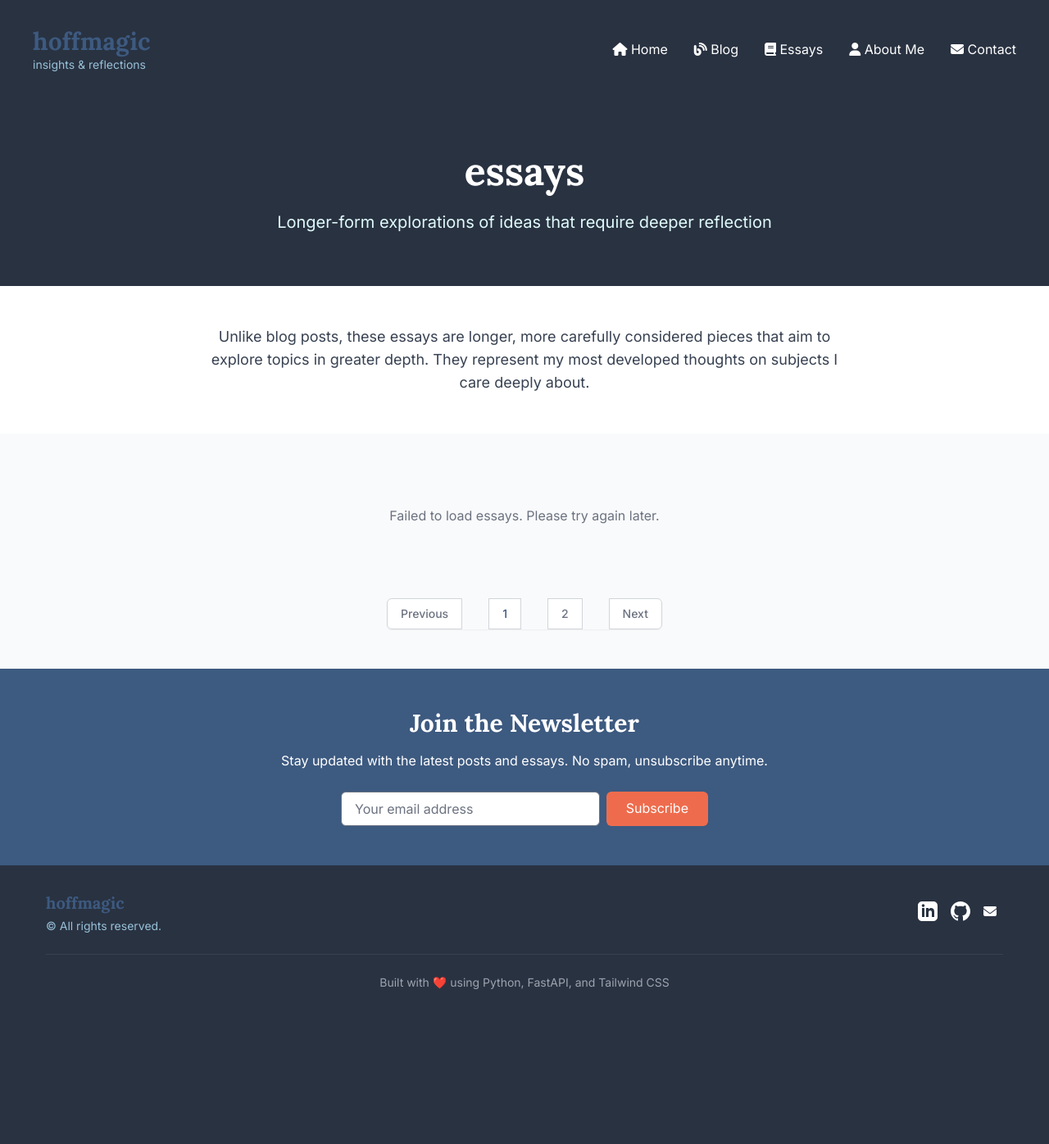
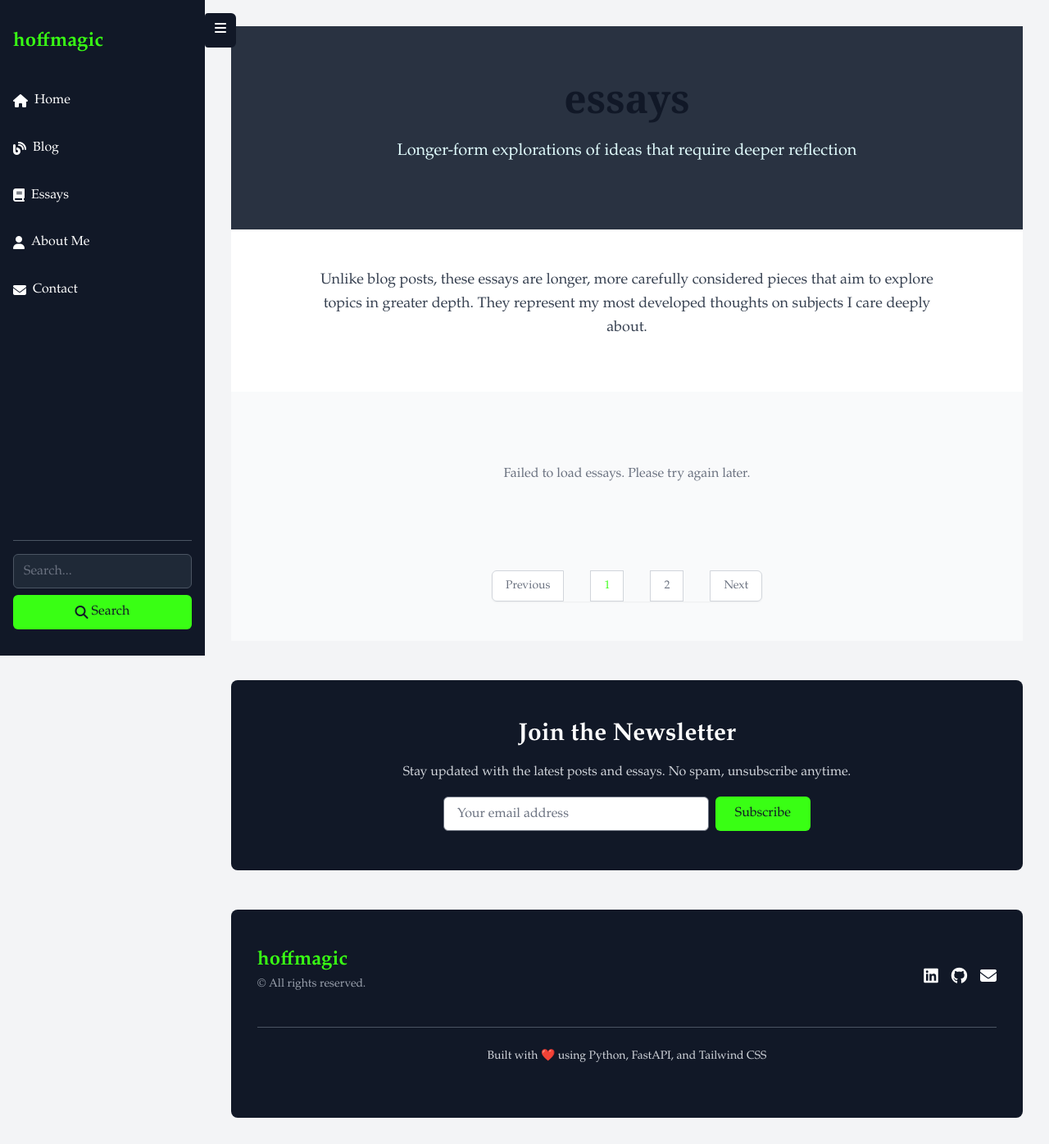
Before and after one commit to h0ffmann/hoffmagic, a Python web app: template src/hoffmagic/templates/essays/list.html in a window 1280 px wide. Shown: the whole page at 82% size. Before the commit the page ends 1207 px from the top, so only its background shows below. Run offline with Jinja, Linux system fonts and the light colour scheme; the template is opened without the code that fills it, so the values that code supplies are empty.

Commit message:
feat: add sidebar layout and fix comment model relationship

```diff
--- /dev/null
+++ b/src/hoffmagic/static/css/custom.css
@@ -0,0 +1,290 @@
+/* Custom styles with Palatino font and fluorescent green accent */
+:root {
+  --flourescent-green: #39ff14;
+  --dark-bg: #111827; /* Using Tailwind's gray-900 for consistency */
+  --light-bg: #f3f4f6; /* Using Tailwind's gray-100 for consistency */
+}
+
+body {
+  font-family: 'Palatino', 'Palatino Linotype', 'Book Antiqua', serif;
+  display: flex;
+  flex-direction: row; /* Changed from column to row for sidebar layout */
+  min-height: 100vh;
+  margin: 0; /* Ensure no default body margin */
+  background-color: var(--light-bg); /* Use light background for main area */
+}
+
+/* Sidebar styles */
+.sidebar {
+  width: 250px; /* Fixed width for the sidebar */
+  background-color: var(--dark-bg); /* Dark background for sidebar */
+  color: white;
+  position: fixed; /* Fixed position */
+  height: 100vh; /* Full height */
+  padding: 2rem 1rem;
+  transition: transform 0.3s ease;
+  z-index: 40; /* Ensure sidebar is above some content but below modals if any */
+  display: flex; /* Use flexbox for internal layout */
+  flex-direction: column; /* Stack items vertically */
+}
+
+.sidebar-header {
+  display: flex;
+  align-items: center;
+  margin-bottom: 2rem;
+}
+
+.sidebar-logo {
+  font-size: 1.5rem; /* Tailwind text-2xl */
+  font-weight: bold; /* Tailwind font-bold */
+  color: var(--flourescent-green);
+  text-decoration: none; /* Remove underline from logo link */
+}
+
+.sidebar-nav {
+  display: flex;
+  flex-direction: column;
+  gap: 1rem; /* Space between nav items */
+  flex-grow: 1; /* Allow nav to take available space */
+}
+
+.sidebar-nav a {
+  color: white;
+  text-decoration: none;
+  padding: 0.5rem 0;
+  transition: color 0.2s;
+  display: flex; /* Align icon and text */
+  align-items: center; /* Center icon and text vertically */
+}
+
+.sidebar-nav a:hover,
+.sidebar-nav a.active { /* Style for active link */
+  color: var(--flourescent-green);
+}
+
+.sidebar-nav a i { /* Margin for icons */
+    margin-right: 0.5rem; /* Tailwind mr-2 */
+}
+
+/* Sidebar Search */
+.sidebar-search {
+    margin-top: auto; /* Push search to the bottom */
+    padding-top: 1rem; /* Space above search */
+    border-top: 1px solid #4b5563; /* Tailwind border-gray-600 */
+}
+
+.sidebar-search input {
+    width: 100%;
+    padding: 0.5rem 0.75rem; /* Tailwind px-3 py-2 */
+    background-color: #1f2937; /* Tailwind bg-gray-800 */
+    color: white;
+    border: 1px solid #4b5563; /* Tailwind border-gray-600 */
+    border-radius: 0.375rem; /* Tailwind rounded-md */
+    margin-bottom: 0.5rem; /* Space below input */
+}
+
+.sidebar-search button {
+    width: 100%;
+    padding: 0.5rem; /* Tailwind py-2 */
+    background-color: var(--flourescent-green);
+    color: var(--dark-bg); /* Dark text on green button */
+    border: none;
+    border-radius: 0.375rem; /* Tailwind rounded-md */
+    cursor: pointer;
+    transition: background-color 0.2s;
+    display: flex;
+    align-items: center;
+    justify-content: center;
+}
+
+.sidebar-search button:hover {
+    opacity: 0.9;
+}
+
+.sidebar-search button i {
+    margin-right: 0.25rem; /* Tailwind mr-1 */
+}
+
+
+/* Sidebar Toggle Button */
+.sidebar-toggle {
+  position: fixed;
+  left: 250px; /* Position relative to the sidebar width */
+  top: 1rem;
+  background-color: var(--dark-bg);
+  color: white;
+  border: none;
+  padding: 0.5rem 0.75rem; /* Adjust padding */
+  cursor: pointer;
+  z-index: 41; /* Above sidebar */
+  transition: left 0.3s ease, transform 0.3s ease;
+  border-top-right-radius: 0.375rem; /* Tailwind rounded-tr-md */
+  border-bottom-right-radius: 0.375rem; /* Tailwind rounded-br-md */
+}
+
+.sidebar-toggle:hover {
+  color: var(--flourescent-green);
+}
+
+/* Main content area */
+.main-content {
+  flex: 1; /* Take remaining space */
+  margin-left: 250px; /* Space for the sidebar */
+  padding: 2rem;
+  transition: margin-left 0.3s ease;
+  background-color: var(--light-bg); /* Ensure light background */
+  color: #1f2937; /* Tailwind text-gray-800 */
+}
+
+/* When sidebar is collapsed */
+.sidebar.collapsed {
+  transform: translateX(-250px);
+}
+
+.sidebar-toggle.collapsed {
+  left: 0;
+  transform: translateX(0); /* Reset transform when collapsed */
+  border-top-left-radius: 0; /* Reset border radius */
+  border-bottom-left-radius: 0;
+}
+
+.main-content.sidebar-collapsed {
+  margin-left: 0;
+}
+
+/* Mobile styles */
+@media (max-width: 768px) {
+  .sidebar {
+    transform: translateX(-250px); /* Start collapsed on mobile */
+    box-shadow: 0 0 15px rgba(0,0,0,0.5); /* Add shadow when overlaying */
+  }
+
+  .sidebar.expanded { /* State when mobile sidebar is open */
+      transform: translateX(0);
+  }
+
+  .sidebar-toggle {
+    left: 0; /* Toggle always starts at the edge */
+  }
+
+  .main-content {
+    margin-left: 0; /* No margin when sidebar is an overlay */
+  }
+
+  /* No collapsed state needed for toggle/main on mobile as sidebar overlays */
+  .sidebar-toggle.collapsed {
+      left: 0;
+  }
+  .main-content.sidebar-collapsed {
+      margin-left: 0;
+  }
+}
+
+/* General Accent color updates */
+a {
+  color: var(--flourescent-green); /* Make links green by default */
+  text-decoration: none; /* Remove underline */
+}
+a:hover {
+    text-decoration: underline; /* Add underline on hover */
+}
+
+/* Specific overrides for Tailwind classes if needed, otherwise rely on cascade */
+.text-brand-primary { /* If you use this class */
+  color: var(--flourescent-green) !important;
+}
+
+.bg-brand-primary { /* Used for Newsletter/Footer */
+  background-color: var(--dark-bg) !important;
+}
+
+.bg-brand-accent { /* Used for buttons */
+  background-color: var(--flourescent-green) !important;
+  color: var(--dark-bg) !important; /* Ensure contrast */
+}
+.bg-brand-accent:hover {
+    opacity: 0.9;
+}
+
+.hover\:text-brand-accent:hover {
+  color: var(--flourescent-green) !important;
+}
+
+.hover\:bg-brand-accent:hover {
+  background-color: var(--flourescent-green) !important;
+  opacity: 0.9;
+}
+
+.border-brand-primary { /* If used */
+  border-color: var(--flourescent-green) !important;
+}
+
+/* Ensure footer and newsletter have correct text color */
+.bg-brand-primary, .bg-brand-dark {
+    color: white;
+}
+.bg-brand-primary a, .bg-brand-dark a {
+    color: var(--flourescent-green); /* Links within dark sections */
+}
+.bg-brand-primary a:hover, .bg-brand-dark a:hover {
+    color: white;
+}
+
+/* Footer social icons */
+footer .flex svg {
+    fill: white;
+    transition: fill 0.2s;
+}
+footer .flex a:hover svg {
+    fill: var(--flourescent-green);
+}
+
+/* Fix Font Awesome icon usage in HTML */
+.fab, .fas {
+    display: inline-block; /* Ensure icons behave correctly */
+}
+
+/* Ensure Palatino font is applied where needed */
+h1, h2, h3, h4, h5, h6 {
+    font-family: 'Palatino', 'Palatino Linotype', 'Book Antiqua', serif;
+}
+
+/* Adjustments for content within main-content */
+.main-content h1, .main-content h2, .main-content h3 {
+    color: #111827; /* Darker headings */
+}
+
+.main-content p {
+    line-height: 1.6; /* Improve readability */
+    margin-bottom: 1rem;
+}
+
+/* Style the newsletter and footer sections */
+.newsletter-section, .footer-section {
+    background-color: var(--dark-bg);
+    color: white;
+    padding: 3rem 1rem; /* Tailwind py-12 px-4 */
+    margin-top: 3rem; /* Tailwind mt-12 */
+    border-radius: 0.5rem; /* Tailwind rounded-lg */
+}
+
+.newsletter-section h2, .footer-section h2 {
+    font-family: 'Palatino', 'Palatino Linotype', 'Book Antiqua', serif;
+    color: white;
+}
+
+.newsletter-section p, .footer-section p {
+    color: #d1d5db; /* Tailwind text-gray-300 */
+}
+
+.newsletter-section input[type="email"] {
+    color: var(--dark-bg); /* Ensure text is visible */
+}
+
+.footer-section .border-t {
+    border-color: #4b5563; /* Tailwind border-gray-700 */
+}
+
+.footer-section .text-gray-400 {
+    color: #9ca3af; /* Tailwind text-gray-400 */
+}
--- a/src/hoffmagic/templates/base.html
+++ b/src/hoffmagic/templates/base.html
@@ -11,47 +11,66 @@
     <!-- Fonts -->
     <link rel="preconnect" href="https://fonts.googleapis.com">
     <link rel="preconnect" href="https://fonts.gstatic.com" crossorigin>
-    <link href="https://fonts.googleapis.com/css2?family=Inter:wght@300;400;500;600;700&family=JetBrains+Mono:wght@400;500&family=Lora:wght@400;700&family=Merriweather:ital,wght@0,300;0,400;0,700;1,300;1,400;1,700&display=swap" rel="stylesheet">
+    <!-- Using Palatino via CSS font-family, ensure it's available or use a web font alternative if needed -->
+    <!-- <link href="https://fonts.googleapis.com/css2?family=Palatino:wght@300;400;500;600;700&display=swap" rel="stylesheet"> -->
     <link rel="stylesheet" href="https://cdnjs.cloudflare.com/ajax/libs/font-awesome/6.5.1/css/all.min.css" integrity="sha512-DTOQO9RWCH3ppGqcWaEA1BIZOC6xxalwEsw9c2QQeAIftl+Vegovlnee1c9QX4TctnWMn13TZye+giMm8e2LwA==" crossorigin="anonymous" referrerpolicy="no-referrer" /> <!-- Font Awesome -->
 
     <!-- CSS -->
-    <link rel="stylesheet" href="{{ url_for('static', path='css/main.css') }}">
-    <link rel="stylesheet" href="{{ url_for('static', path='css/minimalist.css') }}"> <!-- Add minimalist CSS -->
+    <link rel="stylesheet" href="{{ url_for('static', path='css/main.css') }}"> <!-- Tailwind output -->
+    <link rel="stylesheet" href="{{ url_for('static', path='css/minimalist.css') }}"> <!-- Minimalist overrides -->
+    <link rel="stylesheet" href="{{ url_for('static', path='css/custom.css') }}"> <!-- Custom sidebar/theme overrides -->
 
     <!-- Meta tags -->
     <meta name="description" content="{% block description %}a beautiful blog built with python{% endblock %}">
     {% block meta %}{% endblock %}
 </head>
-<body class="min-h-screen flex flex-col bg-brand-light text-brand-dark">
-    <!-- Header -->
-    <header class="bg-brand-dark text-white py-4"> <!-- Reduced padding -->
-        <div class="container mx-auto px-4 md:px-6 site-header"> <!-- Added site-header class -->
-            <div class="logo"> <!-- Added logo div -->
-                <a href="/" class="text-3xl font-serif font-bold">hoffmagic</a>
-                <p class="text-sm text-brand-secondary">insights & reflections</p>
+<body> <!-- Body tag now has flex direction row from custom.css -->
+    <!-- Sidebar Toggle Button -->
+    <button id="sidebar-toggle" class="sidebar-toggle">
+        <i class="fas fa-bars"></i>
+    </button>
+
+    <!-- Sidebar -->
+    <aside id="sidebar" class="sidebar">
+        <div class="sidebar-header">
+            <a href="/" class="sidebar-logo">hoffmagic</a>
         </div>
-
-            <nav class="flex items-center space-x-8 text-sm md:text-base"> <!-- Increased spacing -->
-                <a href="/" class="text-white hover:text-brand-accent transition duration-200"><i class="fas fa-home mr-1"></i> Home</a>
-                <a href="/blog" class="text-white hover:text-brand-accent transition duration-200"><i class="fas fa-blog mr-1"></i> Blog</a>
-                <a href="/essays" class="text-white hover:text-brand-accent transition duration-200"><i class="fas fa-book mr-1"></i> Essays</a>
-                <a href="/about" class="text-white hover:text-brand-accent transition duration-200"><i class="fas fa-user mr-1"></i> About Me</a>
-                <a href="/contact" class="text-white hover:text-brand-accent transition duration-200"><i class="fas fa-envelope mr-1"></i> Contact</a> <!-- Added icon -->
+        <nav class="sidebar-nav">
+            <!-- Check current path to apply 'active' class -->
+            <a href="/" class="{{ 'active' if request.url.path == url_for('home') else '' }}">
+                <i class="fas fa-home"></i> Home
+            </a>
+            <a href="{{ url_for('blog_page') }}" class="{{ 'active' if request.url.path.startswith(url_for('blog_page')) else '' }}">
+                <i class="fas fa-blog"></i> Blog
+            </a>
+            <a href="{{ url_for('essays_page') }}" class="{{ 'active' if request.url.path.startswith(url_for('essays_page')) else '' }}">
+                <i class="fas fa-book"></i> Essays
+            </a>
+            <a href="{{ url_for('about_page') }}" class="{{ 'active' if request.url.path == url_for('about_page') else '' }}">
+                <i class="fas fa-user"></i> About Me
+            </a>
+            <a href="{{ url_for('contact_page') }}" class="{{ 'active' if request.url.path == url_for('contact_page') else '' }}">
+                <i class="fas fa-envelope"></i> Contact
+            </a>
         </nav>
-        </div>
-    </header>
+        <!-- Search Form in Sidebar -->
+        <form id="sidebar-search" class="sidebar-search">
+            <input type="text" name="q" placeholder="Search..." class="sidebar-search-input">
+            <button type="submit" class="sidebar-search-button">
+                <i class="fas fa-search"></i> Search
+            </button>
+        </form>
+    </aside>
 
     <!-- Main Content -->
-    <main class="flex-grow">
+    <main id="main-content" class="main-content">
         {% block content %}{% endblock %}
-    </main>
 
-    <!-- Newsletter -->
-    <section class="bg-brand-primary text-white py-12">
+        <!-- Newsletter Section -->
+        <section class="newsletter-section"> <!-- Use class from custom.css -->
             <div class="container mx-auto px-4 md:px-6 text-center">
                 <h2 class="text-2xl md:text-3xl font-serif mb-4">Join the Newsletter</h2>
                 <p class="max-w-2xl mx-auto mb-6">Stay updated with the latest posts and essays. No spam, unsubscribe anytime.</p>
-
                 <form id="newsletter-form" class="max-w-md mx-auto flex flex-col sm:flex-row gap-2">
                     <input type="email" name="email" placeholder="Your email address" required
                            class="flex-grow px-4 py-2 rounded-md text-brand-dark focus:outline-none focus:ring-2 focus:ring-brand-accent">
@@ -63,86 +82,153 @@
         </section>
 
         <!-- Footer -->
-    <footer class="bg-brand-dark text-white py-8">
+        <footer class="footer-section"> <!-- Use class from custom.css -->
             <div class="container mx-auto px-4 md:px-6">
                 <div class="flex flex-col md:flex-row justify-between items-center">
                     <div class="mb-4 md:mb-0">
-                    <a href="/" class="text-xl font-serif font-bold">hoffmagic</a>
-                    <p class="text-sm text-brand-secondary mt-1">© {{ now.year }} All rights reserved.</p>
+                        <!-- Use sidebar-logo style for consistency -->
+                        <a href="/" class="sidebar-logo text-xl">hoffmagic</a>
+                        <p class="text-sm text-gray-400 mt-1">© {{ now.year if now else "" }} All rights reserved.</p>
                     </div>
-
                     <div class="flex space-x-4">
+                        <!-- Using Font Awesome icons directly -->
                         <a href="https://www.linkedin.com/in/yourprofile" class="text-white hover:text-brand-accent transition duration-200" aria-label="LinkedIn">
-                        <svg xmlns="http://www.w3.org/2000/svg" class="h-6 w-6" fill="currentColor" viewBox="0 0 24 24">
-                            <path d="M19 0h-14c-2.761 0-5 2.239-5 5v14c0 2.761 2.239 5 5 5h14c2.762 0 5-2.239 5-5v-14c0-2.761-2.238-5-5-5zm-11 19h-3v-11h3v11zm-1.5-12.268c-.966 0-1.75-.79-1.75-1.764s.784-1.764 1.75-1.764 1.75.79 1.75 1.764-.783 1.764-1.75 1.764zm13.5 12.268h-3v-5.604c0-3.368-4-3.113-4 0v5.604h-3v-11h3v1.765c1.396-2.586 7-2.777 7 2.476v6.759z"/>
-                        </svg>
+                            <i class="fab fa-linkedin fa-lg"></i> <!-- fa-lg for larger icon -->
                         </a>
                         <a href="https://github.com/yourusername" class="text-white hover:text-brand-accent transition duration-200" aria-label="GitHub">
-                        <svg xmlns="http://www.w3.org/2000/svg" class="h-6 w-6" fill="currentColor" viewBox="0 0 24 24">
-                            <path d="M12 0c-6.626 0-12 5.373-12 12 0 5.302 3.438 9.8 8.207 11.387.599.111.793-.261.793-.577v-2.234c-3.338.726-4.033-1.416-4.033-1.416-.546-1.387-1.333-1.756-1.333-1.756-1.089-.745.083-.729.083-.729 1.205.084 1.839 1.237 1.839 1.237 1.07 1.834 2.807 1.304 3.492.997.107-.775.418-1.305.762-1.604-2.665-.305-5.467-1.334-5.467-5.931 0-1.311.469-2.381 1.236-3.221-.124-.303-.535-1.524.117-3.176 0 0 1.008-.322 3.301 1.23.957-.266 1.983-.399 3.003-.404 1.02.005 2.047.138 3.006.404 2.291-1.552 3.297-1.23 3.297-1.23.653 1.653.242 2.874.118 3.176.77.84 1.235 1.911 1.235 3.221 0 4.609-2.807 5.624-5.479 5.921.43.372.823 1.102.823 2.222v3.293c0 .319.192.694.801.576 4.765-1.589 8.199-6.086 8.199-11.386 0-6.627-5.373-12-12-12z"/>
-                        </svg>
+                            <i class="fab fa-github fa-lg"></i>
                         </a>
-                   <!-- Email obfuscation -->
                         <a href="#" class="text-white hover:text-brand-accent transition duration-200 obfuscated-email-link" aria-label="Email"
                           data-name="hoffmann" data-at="@" data-domain="poli.ufrj.br">
-                   <i class="fas fa-envelope h-6 w-6"></i> <!-- Use Font Awesome icon -->
+                            <i class="fas fa-envelope fa-lg"></i>
                         </a>
                     </div>
                 </div>
-
                 <div class="mt-6 pt-6 border-t border-gray-700 text-center text-sm text-gray-400">
                     <p>Built with ❤️ using Python, FastAPI, and Tailwind CSS</p>
                 </div>
             </div>
         </footer>
+    </main>
 
-    <!-- Scripts -->
     <script>
+        // Sidebar toggle functionality
+        document.addEventListener('DOMContentLoaded', function() {
+            const sidebar = document.getElementById('sidebar');
+            const mainContent = document.getElementById('main-content');
+            const sidebarToggle = document.getElementById('sidebar-toggle');
+
+            function isMobile() {
+                return window.innerWidth <= 768;
+            }
+
+            function setInitialSidebarState() {
+                if (isMobile()) {
+                    sidebar.classList.remove('expanded'); // Ensure it starts closed if mobile
+                    sidebar.classList.add('collapsed'); // Use collapsed state for transform
+                    mainContent.classList.add('sidebar-collapsed'); // Ensure main content takes full width
+                    sidebarToggle.classList.add('collapsed'); // Ensure toggle is positioned correctly
+                } else {
+                    // On desktop, start expanded (or based on preference/localStorage)
+                    sidebar.classList.remove('collapsed', 'expanded');
+                    mainContent.classList.remove('sidebar-collapsed');
+                    sidebarToggle.classList.remove('collapsed');
+                }
+            }
+
+            // Initial setup
+            setInitialSidebarState();
+
+            // Toggle sidebar
+            sidebarToggle.addEventListener('click', function() {
+                if (isMobile()) {
+                    // On mobile, toggle 'expanded' which controls the overlay display
+                    sidebar.classList.toggle('expanded');
+                    // We don't toggle 'collapsed' or main content margin on mobile
+                } else {
+                    // On desktop, toggle 'collapsed' state for sidebar and main content margin
+                    sidebar.classList.toggle('collapsed');
+                    mainContent.classList.toggle('sidebar-collapsed');
+                    sidebarToggle.classList.toggle('collapsed');
+                }
+            });
+
+            // Adjust sidebar state on resize
+            window.addEventListener('resize', setInitialSidebarState);
+
             // Email obfuscation
-        document.addEventListener('DOMContentLoaded', function() {
             const emailLinks = document.querySelectorAll('.obfuscated-email-link');
             emailLinks.forEach(link => {
                 const name = link.getAttribute('data-name');
                 const at = link.getAttribute('data-at');
                 const domain = link.getAttribute('data-domain');
+                if (name && at && domain) {
                     const email = name + at + domain;
                     link.setAttribute('href', 'mailto:' + email);
-                // Optionally reveal the email text visually if needed, but href is enough for click
-                // const icon = link.querySelector('i');
-                // if (icon) icon.style.display = 'none'; // Hide icon if showing text
-                // link.textContent = email;
-            });
+                }
             });
 
             // Simple form handling for the newsletter
-        document.getElementById('newsletter-form').addEventListener('submit', async function(e) {
+            const newsletterForm = document.getElementById('newsletter-form');
+            if (newsletterForm) {
+                newsletterForm.addEventListener('submit', async function(e) {
                     e.preventDefault();
-            // const email = this.email.value; // Original: reads from input
-            const email = 'hoffmann@poli.ufrj.br'; // Always send to this email
+                    const emailInput = this.querySelector('input[name="email"]');
+                    const email = emailInput ? emailInput.value : 'hoffmann@poli.ufrj.br'; // Fallback just in case
+
+                    // Basic email validation
+                    if (!email || !email.includes('@')) {
+                         alert('Please enter a valid email address.');
+                         return;
+                    }
 
                     try {
-                const response = await fetch('/api/contact/subscribe', {
+                        const response = await fetch('/api/contact/subscribe', { // Ensure this endpoint exists
                             method: 'POST',
                             headers: {
                                 'Content-Type': 'application/json',
+                                'Accept': 'application/json', // Explicitly accept JSON
                             },
-                    body: JSON.stringify({ email: email }), // Send the fixed email
+                            body: JSON.stringify({ email: email }), // Send the actual email from input
                         });
 
                         if (response.ok) {
-                    alert('thank you for subscribing!');
-                    this.reset(); // Still reset the form input visually
+                            alert('Thank you for subscribing!');
+                            if(emailInput) emailInput.value = ''; // Clear the input field
                         } else {
+                            let errorMsg = 'Something went wrong.';
+                            try {
                                 const error = await response.json();
-                    alert(`error: ${error.detail || 'something went wrong'}`);
+                                errorMsg = error.detail || JSON.stringify(error);
+                            } catch (jsonError) {
+                                // If response is not JSON
+                                errorMsg = await response.text();
+                            }
+                             alert(`Error: ${errorMsg}`);
                         }
                     } catch (error) {
-                alert('error: could not connect to the server');
-                console.error('Error:', error);
+                        alert('Error: Could not connect to the server.');
+                        console.error('Newsletter Error:', error);
+                    }
+                });
+            }
+
+            // Handle sidebar search form submission (example)
+            const searchForm = document.getElementById('sidebar-search');
+            if (searchForm) {
+                searchForm.addEventListener('submit', function(e) {
+                    e.preventDefault();
+                    const query = this.querySelector('input[name="q"]').value;
+                    if (query) {
+                        // Redirect to a search results page (e.g., /search?q=...)
+                        // You'll need to implement the search endpoint and template
+                        window.location.href = `/search?q=${encodeURIComponent(query)}`;
+                        // alert(`Searching for: ${query}`); // Placeholder action
+                    }
+                });
             }
         });
     </script>
-
     {% block scripts %}{% endblock %}
 </body>
 </html>
```
Also changed, not shown: src/hoffmagic/db/models.py (+4 -3 lines). Lines whose indentation alone changed are shown as unchanged.
